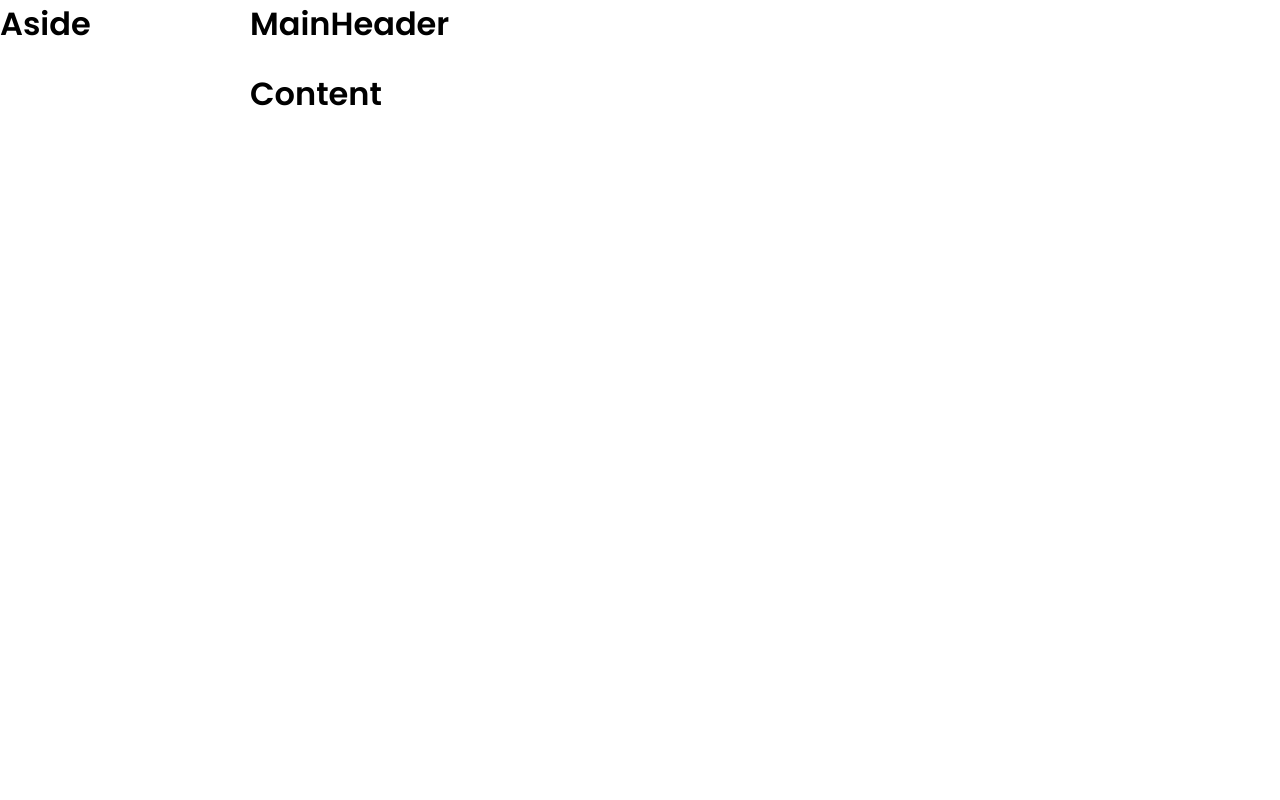
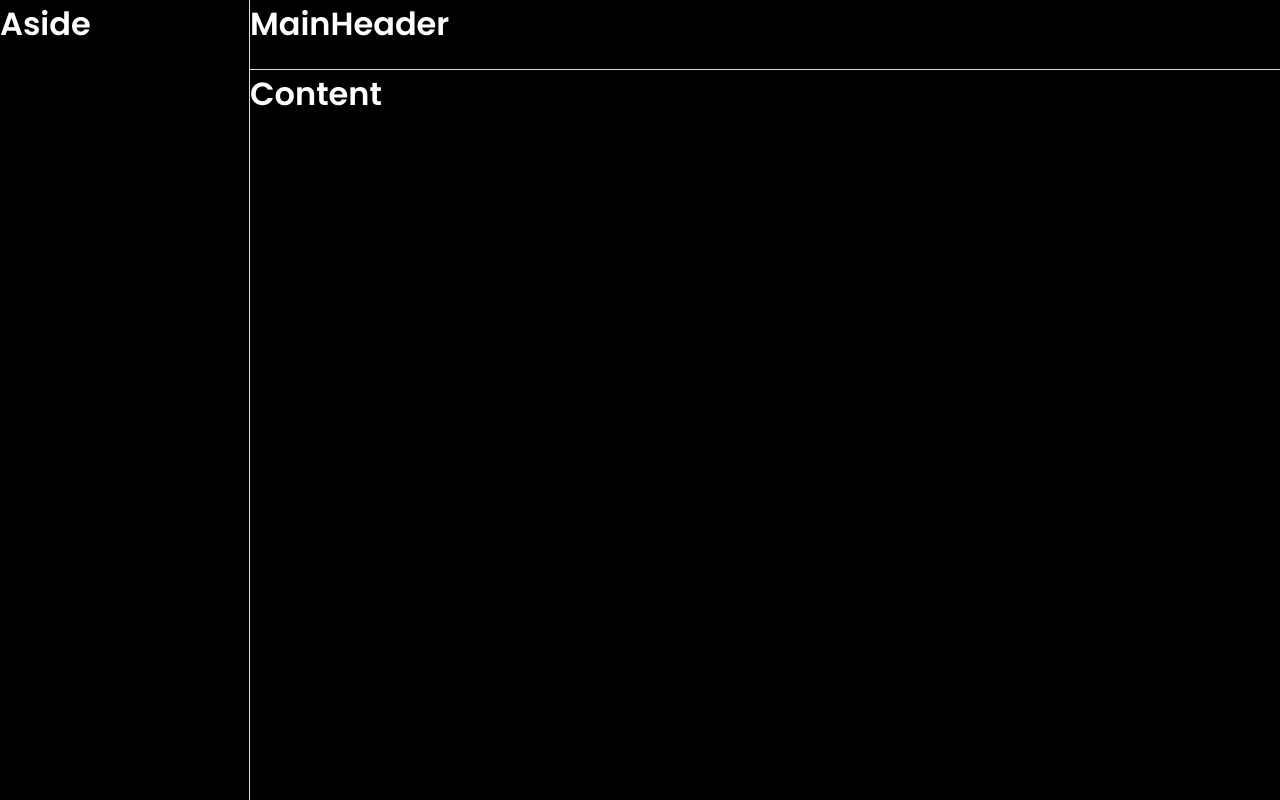
Before and after one commit to IanoMaciel/portfolio, a React (Create React App) app: page / in a window 1280 px wide. Built offline with nearby package versions, Linux system fonts and the light colour scheme.

Commit message:
feat: criando tema de cores para o portfólio

```diff
--- a/src/components/Aside/styles.ts
+++ b/src/components/Aside/styles.ts
@@ -2,4 +2,9 @@
 
 export const Container = styled.div`
     grid-area: AS;
+
+    color: ${props => props.theme.colors.primary};
+
+    background-color: ${props => props.theme.colors.tertiary};
+    border-right: 1px solid ${props => props.theme.colors.gray};
 `;
--- a/src/components/Content/styles.ts
+++ b/src/components/Content/styles.ts
@@ -2,4 +2,8 @@
 
 export const Container = styled.div`
     grid-area: CT;
+
+    color: ${props => props.theme.colors.primary};
+
+    background-color: ${props => props.theme.colors.tertiary};
 `;
--- a/src/components/MainHeader/styles.ts
+++ b/src/components/MainHeader/styles.ts
@@ -2,4 +2,9 @@
 
 export const Container = styled.div`
     grid-area: MH;
+
+    color: ${props => props.theme.colors.primary};
+
+    background-color: ${props => props.theme.colors.tertiary};
+    border-bottom: 1px solid ${props => props.theme.colors.gray};
 `;
--- /dev/null
+++ b/src/styles/themes/dark.ts
@@ -0,0 +1,11 @@
+export default {
+    title: 'dark',
+
+    colors: {
+        primary: '#FFFFFF',
+        secondary: '#C9C9C9',
+        tertiary: '#000000',
+
+        gray: '#D9D9D9'
+    },
+}
```
Also changed, not shown: src/App.tsx (+5 -3 lines), src/styles/styled.d.ts (added, +14 -0 lines), src/styles/themes/light.ts (added, +11 -0 lines).
